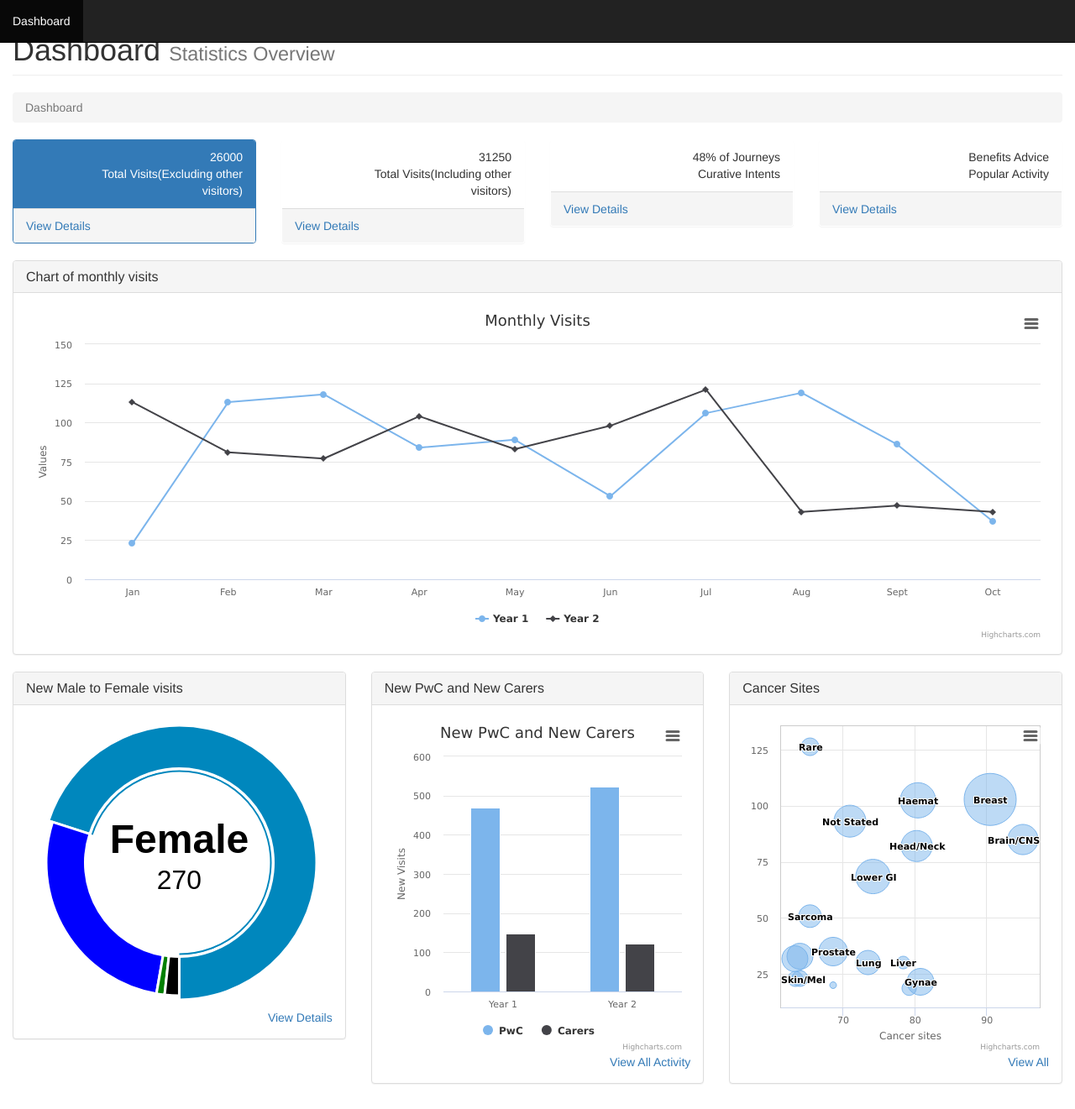
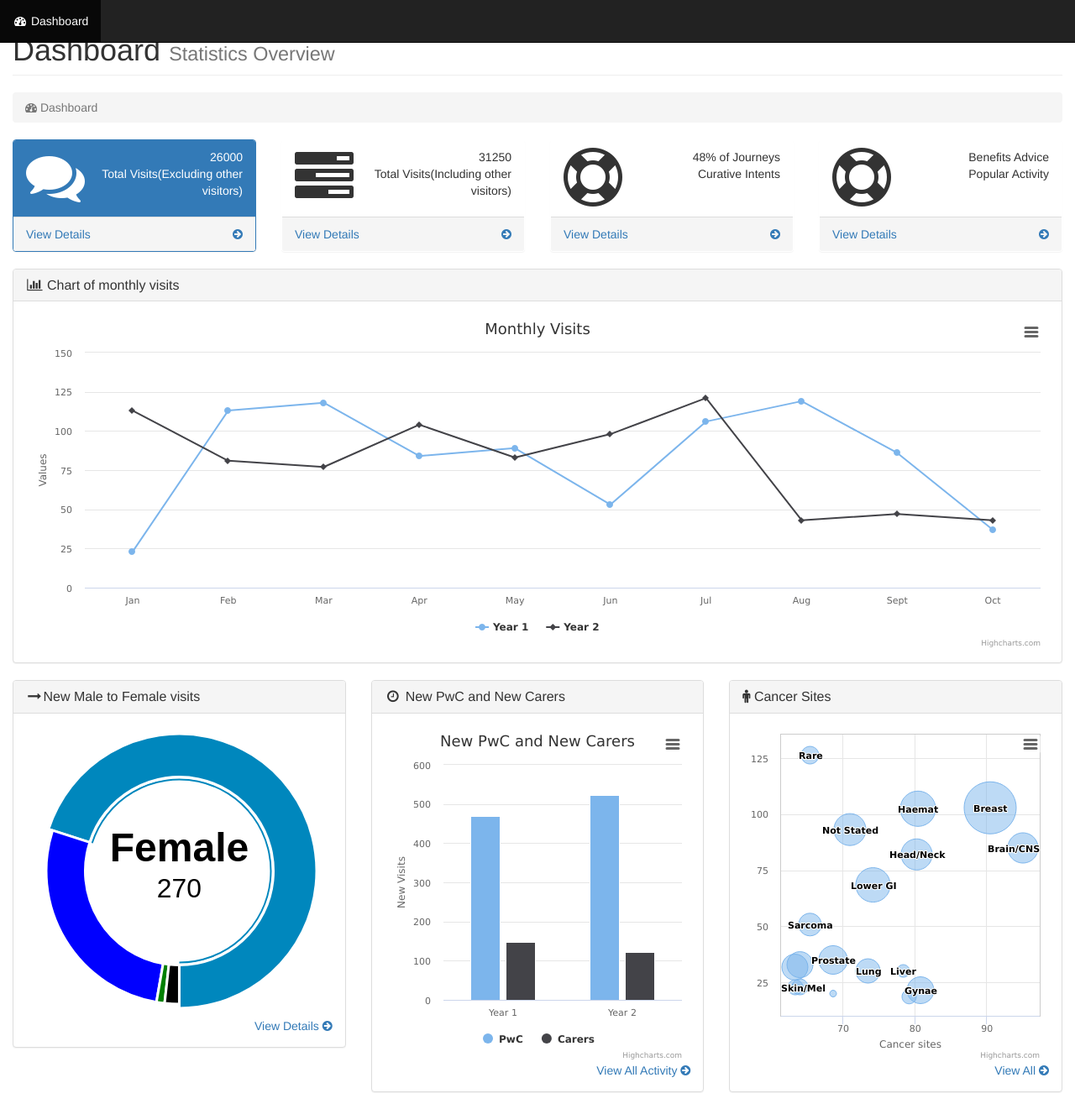
Before and after one commit to glasgow2016/team-11, a Django app: page /maggie01/dashboard/ in a window 1280 px wide. Shown: the whole page at 84% size. Run offline with Django 3.2, Linux system fonts and the light colour scheme; the visitor is signed in with stand-in values (Sample User, id 1); some libraries are stand-ins or nearby versions.

Commit message:
#BestCodeEver

```diff
--- a/templates/maggie01/pages/index.html
+++ b/templates/maggie01/pages/index.html
@@ -21,7 +21,7 @@
     <link href="{% static 'css/plugins/morris.css' %}" rel="stylesheet">
 
     <!-- Custom Fonts -->
-    <link href="{ static 'font-awesome/css/font-awesome.min.css' %}" rel="stylesheet" type="text/css">
+    <link href="{% static 'font-awesome/css/font-awesome.min.css' %}" rel="stylesheet" type="text/css">
 
     <!-- HTML5 Shim and Respond.js IE8 support of HTML5 elements and media queries -->
     <!-- WARNING: Respond.js doesn't work if you view the page via file:// -->
```
